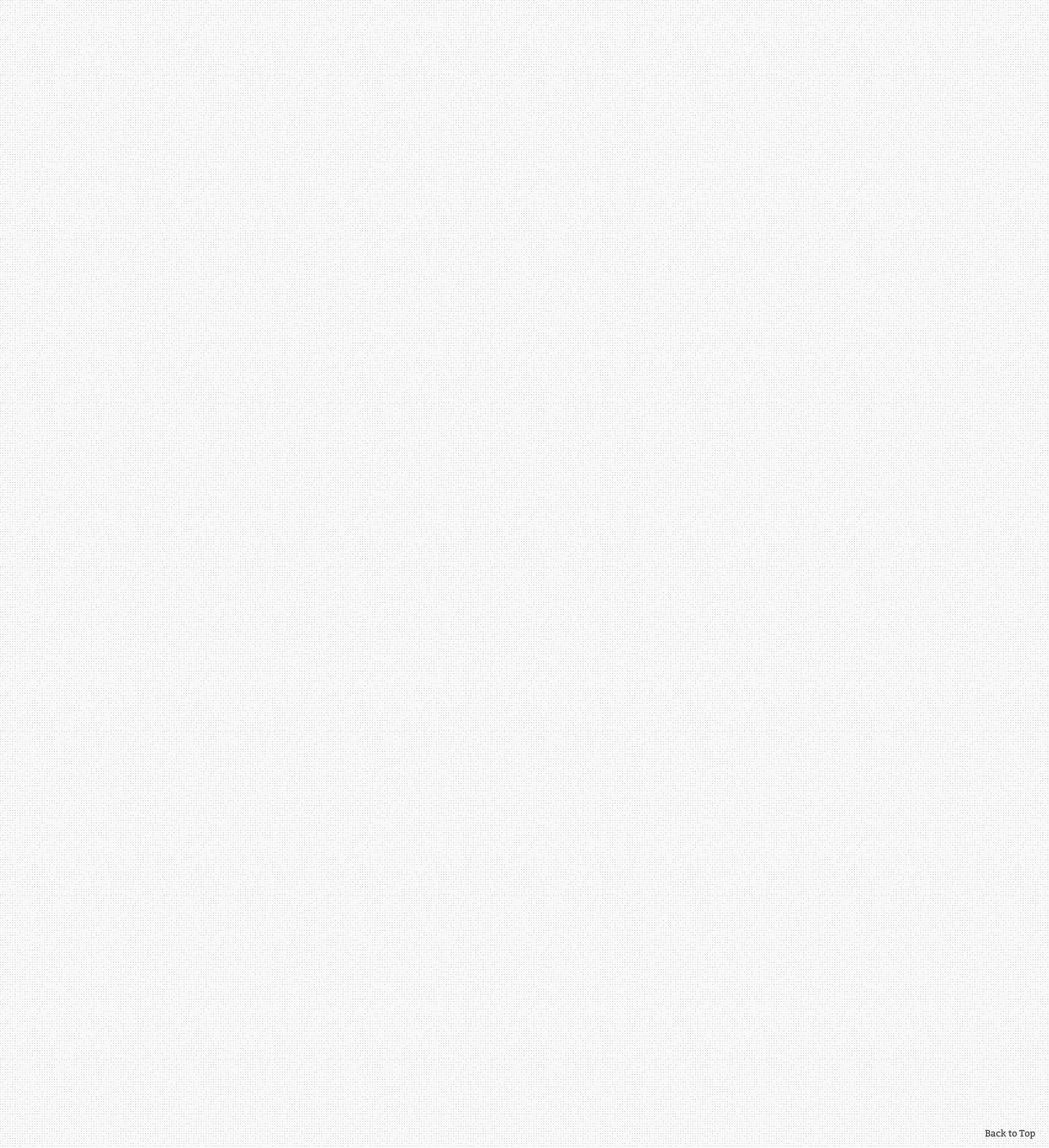
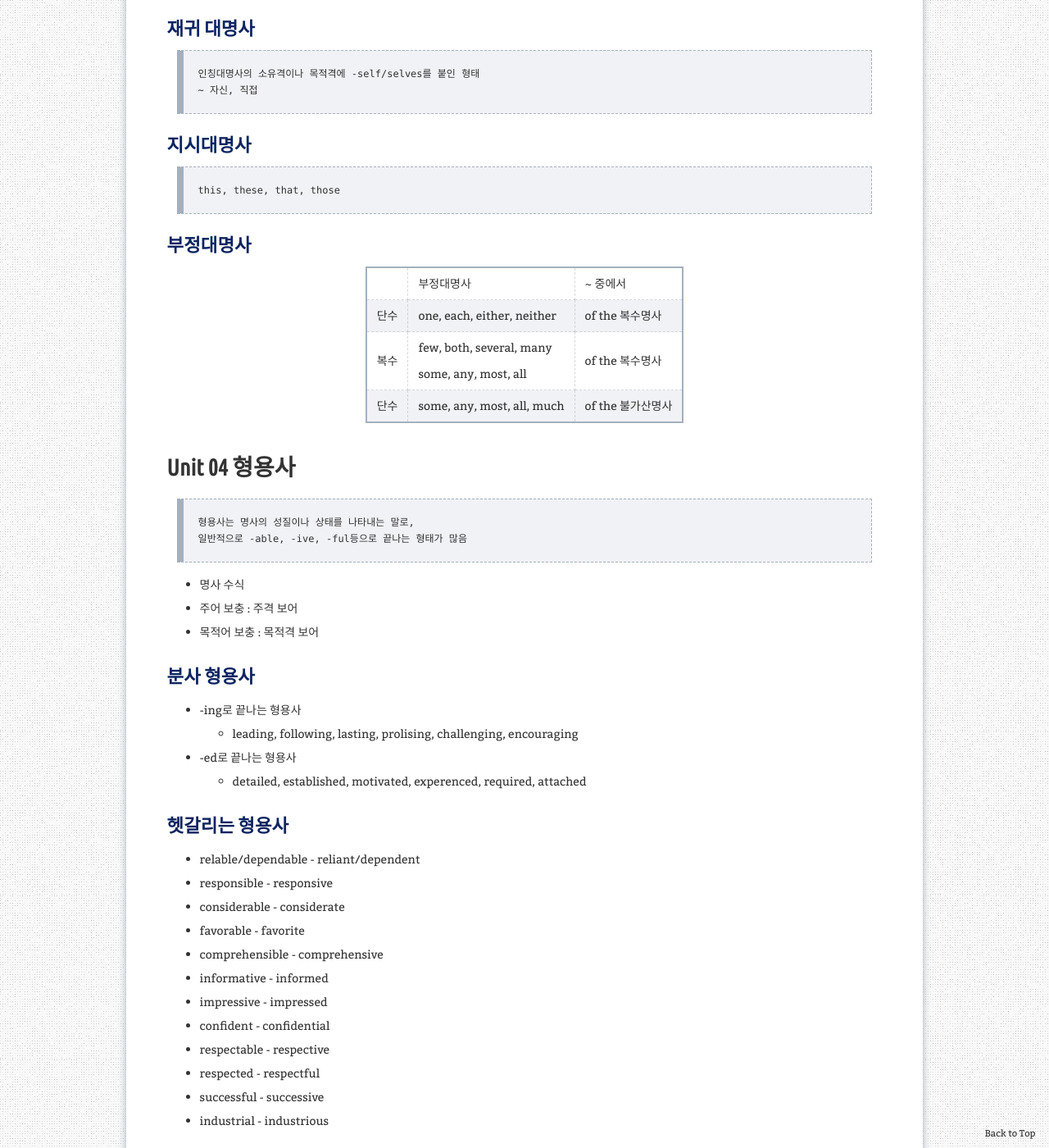
Before and after one commit to aristohyun/aristohyun.github.io, a Jekyll site: the page built from _posts/2021-12-31-TOEIC.md, in a window 1280 px wide and 1400 px high, scrolled down 4508 px. Shown: the whole window at 82% size. Built offline with Jekyll 4.4.1, drawn with Linux system fonts in a browser that asks for light colours; comment, search, counter and statistics services are not loaded; some of the changed text lies outside the part shown.

Commit message:
Update 2021-12-31-TOEIC.md

```diff
--- a/_posts/2021-12-31-TOEIC.md
+++ b/_posts/2021-12-31-TOEIC.md
@@ -88,7 +88,7 @@ redirect_from:
 <details>
   <summary>사람 명사는 가산 명사</summary>
 
-<table><thead><tr><th>employer</th><th>employee</th><th>consumer</th><th>supervisor</th></tr></thead><tbody><tr><td>applicant</td><td>accountant</td><td>assistant</td><td>client</td></tr><tr><td>candidate</td><td>representative</td><td>receptionist</td><td>guide</td></tr><tr><td>architect</td><td>critic</td><td>professional</td><td>official</td></tr></tbody></table>
+<table><tbody><tr><td>employer</td><td>employee</td><td>consumer</td><td>supervisor</td></tr><tr><td>applicant</td><td>accountant</td><td>assistant</td><td>client</td></tr><tr><td>candidate</td><td>representative</td><td>receptionist</td><td>guide</td></tr><tr><td>architect</td><td>critic</td><td>professional</td><td>official</td></tr></tbody></table>
 
 </details>
 
@@ -114,4 +114,78 @@ redirect_from:
 - 수량 표현
   <table><thead><tr><th rowspan="2"></th><th colspan="2">가산명사</th><th>불가산명사</th></tr><tr><th>단수</th><th>복수</th><th></th></tr></thead><tbody><tr><td>each<br>every</td><td>O</td><td></td><td></td></tr><tr><td>both<br>few<br>a few<br>several<br>many<br>a number of<br>a variey of</td><td></td><td>O</td><td></td></tr><tr><td>little<br>a little<br>much</td><td></td><td></td><td>O</td></tr><tr><td>some<br>most<br>all</td><td></td><td>O</td><td>O</td></tr></tbody></table>
 
+## Unit 03 대명사
+
+### 인칭대명사
+
+> 나, 너 우리, 너희, 그, 그녀, 그것, 그들/그것들
+
+### 소유대명사
+
+> ~의 것. 명사처럼 주어, 목적어, 보어 자리에 모두 쓸 수 있음
+
+### 재귀 대명사
+
+> 인칭대명사의 소유격이나 목적격에 -self/selves를 붙인 형태
+> ~ 자신, 직접
+
+### 지시대명사
+
+> this, these, that, those
+
+### 부정대명사
+
+|| 부정대명사 | ~ 중에서 |
+| 단수 | one, each, either, neither | of the 복수명사 |
+| 복수 | few, both, several, many <br/> some, any, most, all | of the 복수명사 |
+| 단수 | some, any, most, all, much | of the 불가산명사 |
+
+## Unit 04 형용사
+
+> 형용사는 명사의 성질이나 상태를 나타내는 말로,
+> 일반적으로 -able, -ive, -ful등으로 끝나는 형태가 많음
+
+- 명사 수식
+- 주어 보충 : 주격 보어
+- 목적어 보충 : 목적격 보어
+
+### 분사 형용사
+
+- -ing로 끝나는 형용사
+  - leading, following, lasting, prolising, challenging, encouraging
+
+- -ed로 끝나는 형용사
+  - detailed, established, motivated, experenced, required, attached
+
+### 헷갈리는 형용사
+
+- relable/dependable - reliant/dependent
+- responsible - responsive
+- considerable - considerate
+- favorable - favorite
+- comprehensible - comprehensive
+- informative - informed
+- impressive - impressed
+- confident - confidential
+- respectable - respective
+- respected - respectful
+- successful - successive
+- industrial - industrious
+
+
+### be + 형용사 + 전치사
+
+- be responsible for
+- be recongnized for
+- be eligible for (= be entitled to)
+- be dependent on
+- be concerned/anxious about
+- be familiar with
+- be dedicated/committed to
+- be promoted to
+- be accessible by
+- be aware of
+- be capable of
+- be exempt from
+
 # Part 6
```
